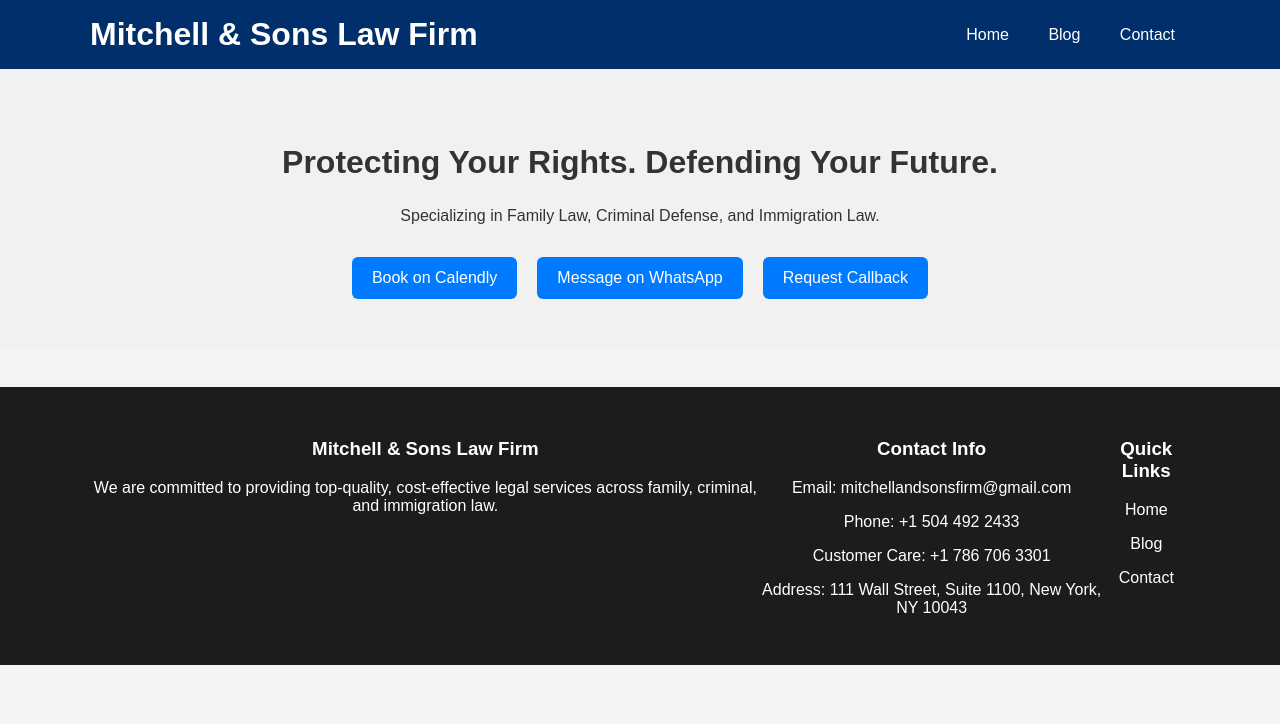
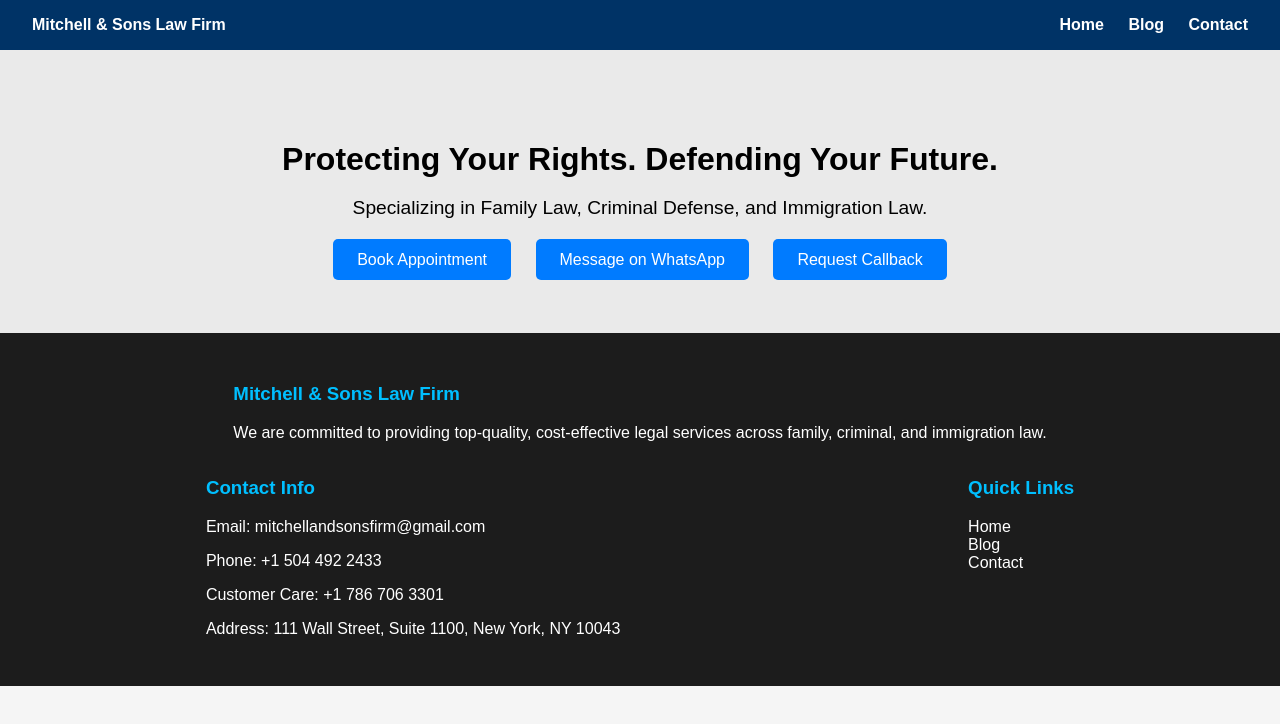
Before and after one commit to Kingsound8/mitchelllawfirm, a plain HTML site: page index.html in a window 1280 px wide. Drawn offline with Linux system fonts and the light colour scheme.

Commit message:
Add files via upload

```diff
--- a/index.html
+++ b/index.html
@@ -3,36 +3,41 @@
 <html lang="en">
 <head>
   <meta charset="UTF-8" />
-  <meta name="viewport" content="width=device-width, initial-scale=1.0" />
+  <meta name="viewport" content="width=device-width, initial-scale=1.0"/>
   <title>Mitchell & Sons Law Firm</title>
-  <link rel="icon" type="image/png" href="favicon.png" />
-  <link rel="stylesheet" href="style.css" />
+  <link rel="icon" type="image/png" href="favicon.png"/>
+  <style>
+    body { margin: 0; font-family: Arial, sans-serif; background: #f5f5f5; }
+    header { background: #003366; color: white; padding: 1rem 2rem; display: flex; justify-content: space-between; align-items: center; }
+    nav a { color: white; margin-left: 20px; text-decoration: none; font-weight: bold; }
+    .hero { padding: 4rem 2rem; text-align: center; background-color: #eaeaea; }
+    .hero h1 { font-size: 2rem; margin-bottom: 1rem; }
+    .hero p { font-size: 1.2rem; margin-bottom: 2rem; }
+    .cta { background: #007bff; color: white; padding: 12px 24px; text-decoration: none; border-radius: 5px; margin: 0 10px; }
+    footer { background-color: #1c1c1c; color: white; display: flex; justify-content: space-around; padding: 2rem; flex-wrap: wrap; }
+    footer h3 { color: #00bfff; }
+    footer a { color: white; text-decoration: none; }
+  </style>
 </head>
 <body>
-  <header style="background-color: #002f6c; padding: 1em; color: white;">
-    <div style="max-width: 1100px; margin: 0 auto; display: flex; justify-content: space-between; align-items: center;">
-      <h1 style="margin: 0;">Mitchell & Sons Law Firm</h1>
+  <header>
+    <div><strong>Mitchell & Sons Law Firm</strong></div>
     <nav>
-        <a href="index.html" style="color: white; margin-right: 20px; text-decoration: none;">Home</a>
-        <a href="blog.html" style="color: white; margin-right: 20px; text-decoration: none;">Blog</a>
-        <a href="contact.html" style="color: white; text-decoration: none;">Contact</a>
+      <a href="index.html">Home</a>
+      <a href="blog.html">Blog</a>
+      <a href="contact.html">Contact</a>
     </nav>
-    </div>
   </header>
 
-  <main style="text-align: center; background-color: #f1f1f1; padding: 3em 1em;">
-    <h2 style="font-size: 2em;">Protecting Your Rights. Defending Your Future.</h2>
-    <p style="margin-bottom: 2em;">Specializing in Family Law, Criminal Defense, and Immigration Law.</p>
+  <section class="hero">
+    <h1>Protecting Your Rights. Defending Your Future.</h1>
+    <p>Specializing in Family Law, Criminal Defense, and Immigration Law.</p>
+    <a href="pay.html" class="cta">Book Appointment</a>
+    <a href="https://wa.me/15044922433" class="cta">Message on WhatsApp</a>
+    <a href="mailto:mitchellandsonsfirm@gmail.com" class="cta">Request Callback</a>
+  </section>
 
-    <div style="display: flex; justify-content: center; gap: 20px;">
-      <a href="pay.html" style="background: #007bff; color: white; padding: 12px 20px; border-radius: 6px; text-decoration: none;">Book on Calendly</a>
-      <a href="https://wa.me/15044922433" style="background: #007bff; color: white; padding: 12px 20px; border-radius: 6px; text-decoration: none;">Message on WhatsApp</a>
-      <a href="contact.html" style="background: #007bff; color: white; padding: 12px 20px; border-radius: 6px; text-decoration: none;">Request Callback</a>
-    </div>
-  </main>
-
-  <footer style="background-color: #1c1c1c; color: white; padding: 2em;">
-    <div style="max-width: 1100px; margin: 0 auto; display: flex; justify-content: space-between;">
+  <footer>
     <div>
       <h3>Mitchell & Sons Law Firm</h3>
       <p>We are committed to providing top-quality, cost-effective legal services across family, criminal, and immigration law.</p>
@@ -46,10 +51,9 @@
     </div>
     <div>
       <h3>Quick Links</h3>
-        <p><a href="index.html" style="color: white;">Home</a></p>
-        <p><a href="blog.html" style="color: white;">Blog</a></p>
-        <p><a href="contact.html" style="color: white;">Contact</a></p>
-      </div>
+      <a href="index.html">Home</a><br>
+      <a href="blog.html">Blog</a><br>
+      <a href="contact.html">Contact</a>
     </div>
   </footer>
 </body>
```
Also changed, not shown: pay.html (+12 -27 lines). Lines whose indentation alone changed are shown as unchanged.
